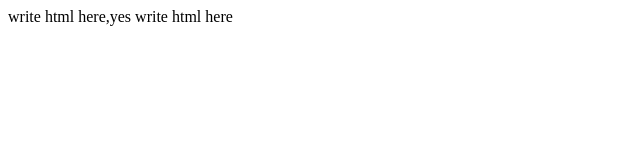
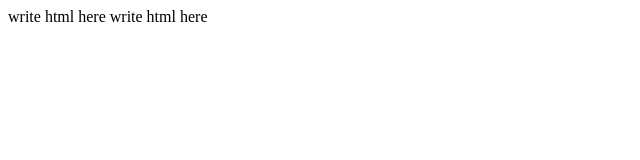
Before and after one commit to neda-jahadi/demo-html, a plain HTML site: page index.html in a window 1280 px wide. Shown: the full height of the page, 0-640 px from the left. Drawn offline with Linux system fonts and the light colour scheme.

Commit message:
'changed to the original text'

```diff
--- a/index.html
+++ b/index.html
@@ -1,7 +1,7 @@
 <DOCTYPE html>
 <html>
   <head>
-    write html here,yes
+    write html here
   </head>
 
   <body>
```
